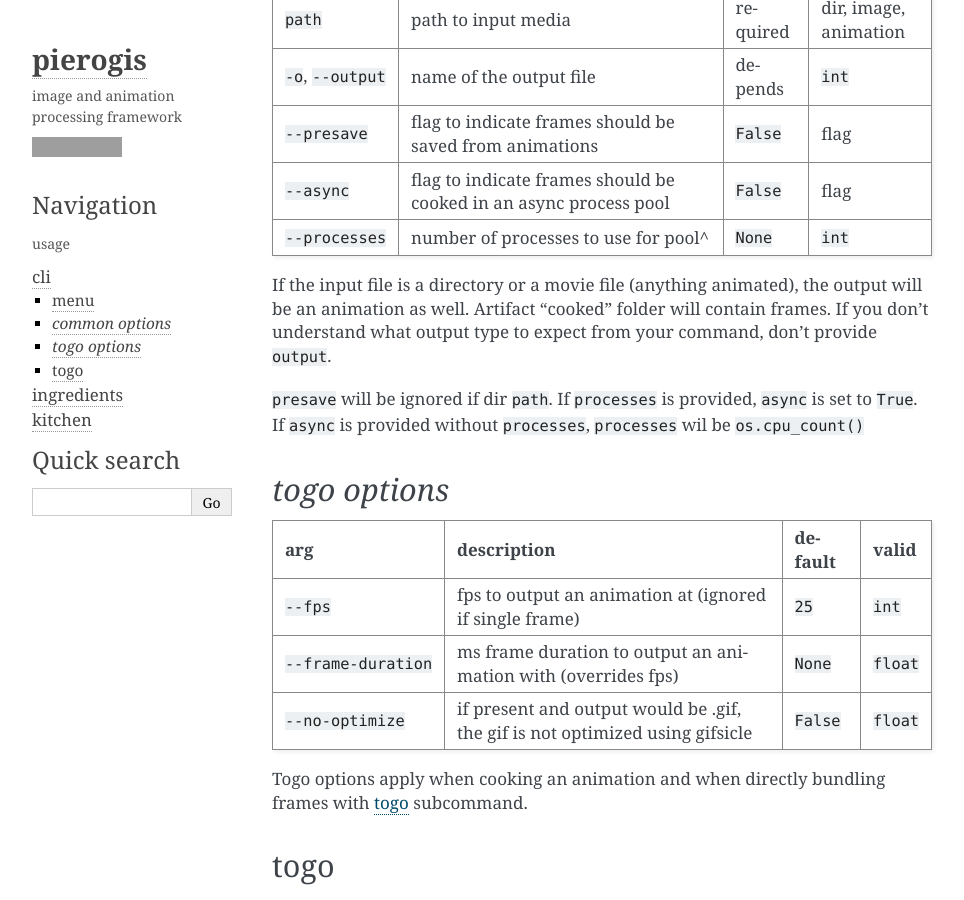
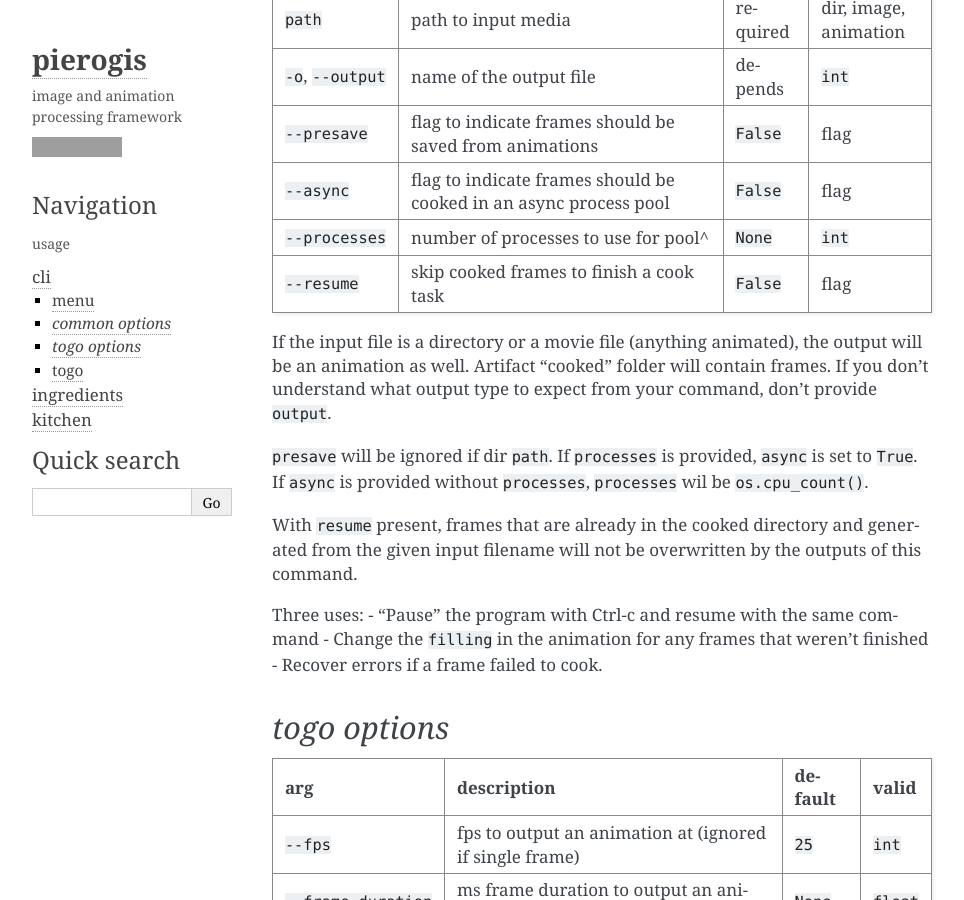
Before and after one commit to pierogis/pierogis, a Sphinx documentation site: the page built from docs/cli.rst, in a window 1280 px wide and 900 px high, scrolled down 785 px. Shown: the whole window, without its empty margins (148-1112 px from the left). Built offline with Sphinx 7.4.7, drawn with Linux system fonts in a browser that asks for light colours; pages that are not in the unit, such as notebooks, are missing from menus; the version number is read from the project's files by our own code; grey boxes are pictures that could not be loaded.

Commit message:
add resume to documentation

```diff
--- a/docs/cli.rst
+++ b/docs/cli.rst
@@ -33,6 +33,7 @@
 ``--async``          flag to indicate frames should be cooked      ``False``  flag
                      in an async process pool
 ``--processes``      number of processes to use for pool^          ``None``   ``int``
+``--resume``         skip cooked frames to finish a cook task      ``False``  flag
 ==================== ============================================= ========== =======
 
 If the input file is a directory or a movie file (anything animated),
@@ -41,7 +42,16 @@
 
 ``presave`` will be ignored if dir ``path``.
 If ``processes`` is provided, ``async`` is set to ``True``.
-If ``async`` is provided without ``processes``, ``processes`` wil be ``os.cpu_count()``
+If ``async`` is provided without ``processes``, ``processes`` wil be ``os.cpu_count()``.
+
+With ``resume`` present, frames that are already in the cooked directory
+and generated from the given input filename
+will not be overwritten by the outputs of this command.
+
+Three uses:
+- "Pause" the program with Ctrl-c and resume with the same command
+- Change the ``filling`` in the animation for any frames that weren't finished
+- Recover errors if a frame failed to cook.
 
 *togo options*
 ~~~~~~~~~~~~~~
```
